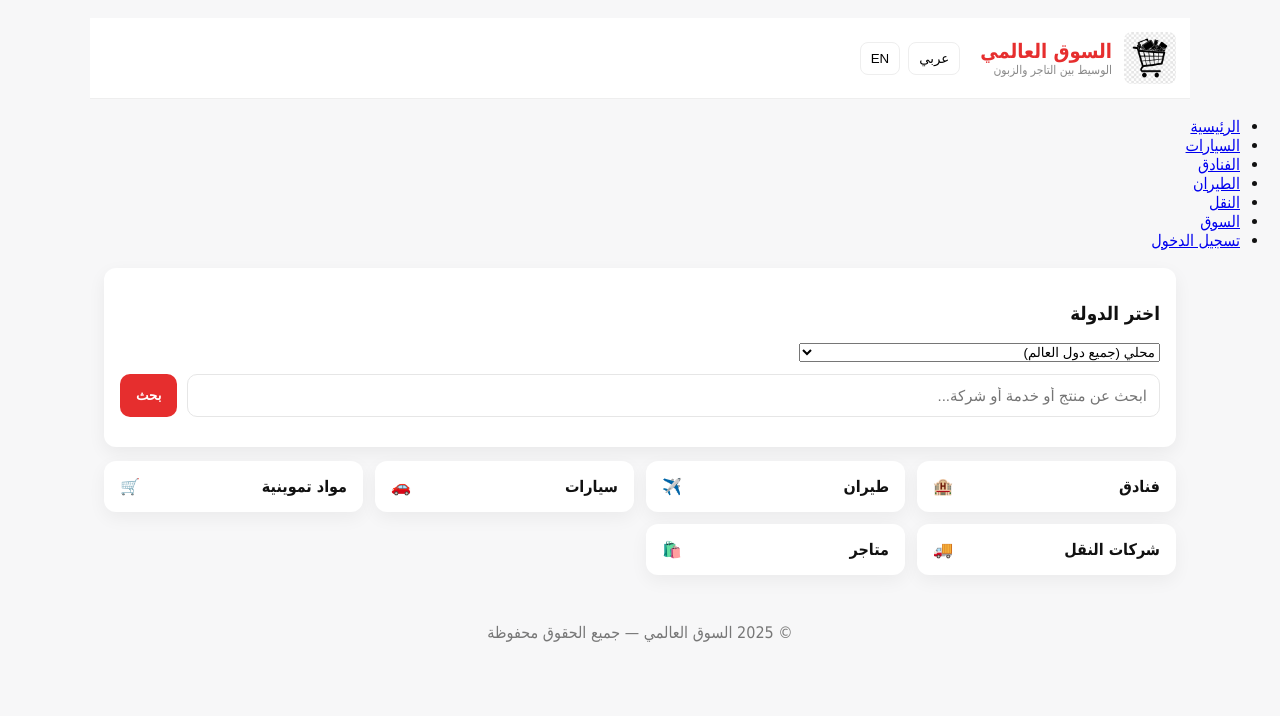
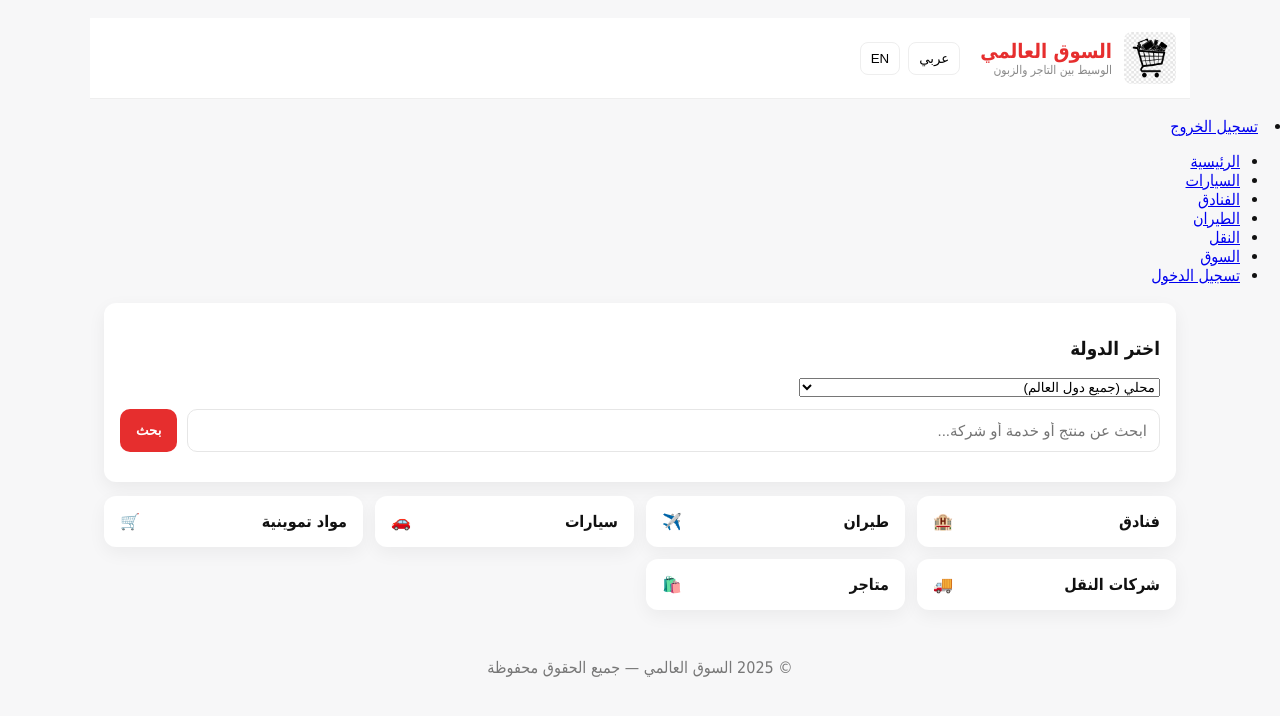
Before and after one commit to mustafaaldow233-ops/global-market-1, a plain HTML site: page index.html in a window 1280 px wide. Drawn offline with Linux system fonts and the light colour scheme; files that its build step writes are made by us from their sources; files whose address does not match are found by name.

Commit message:
Update index.html

```diff
--- a/index.html
+++ b/index.html
@@ -71,6 +71,7 @@ function logout(){
     </div>
   </header>
   <nav class="nav">
+    <li><a href="#" id="logoutBtn">تسجيل الخروج</a></li>
     <ul class="nav-links">
         <li><a href="index.html">الرئيسية</a></li>
         <li><a href="pages/cars.html">السيارات</a></li>
```
